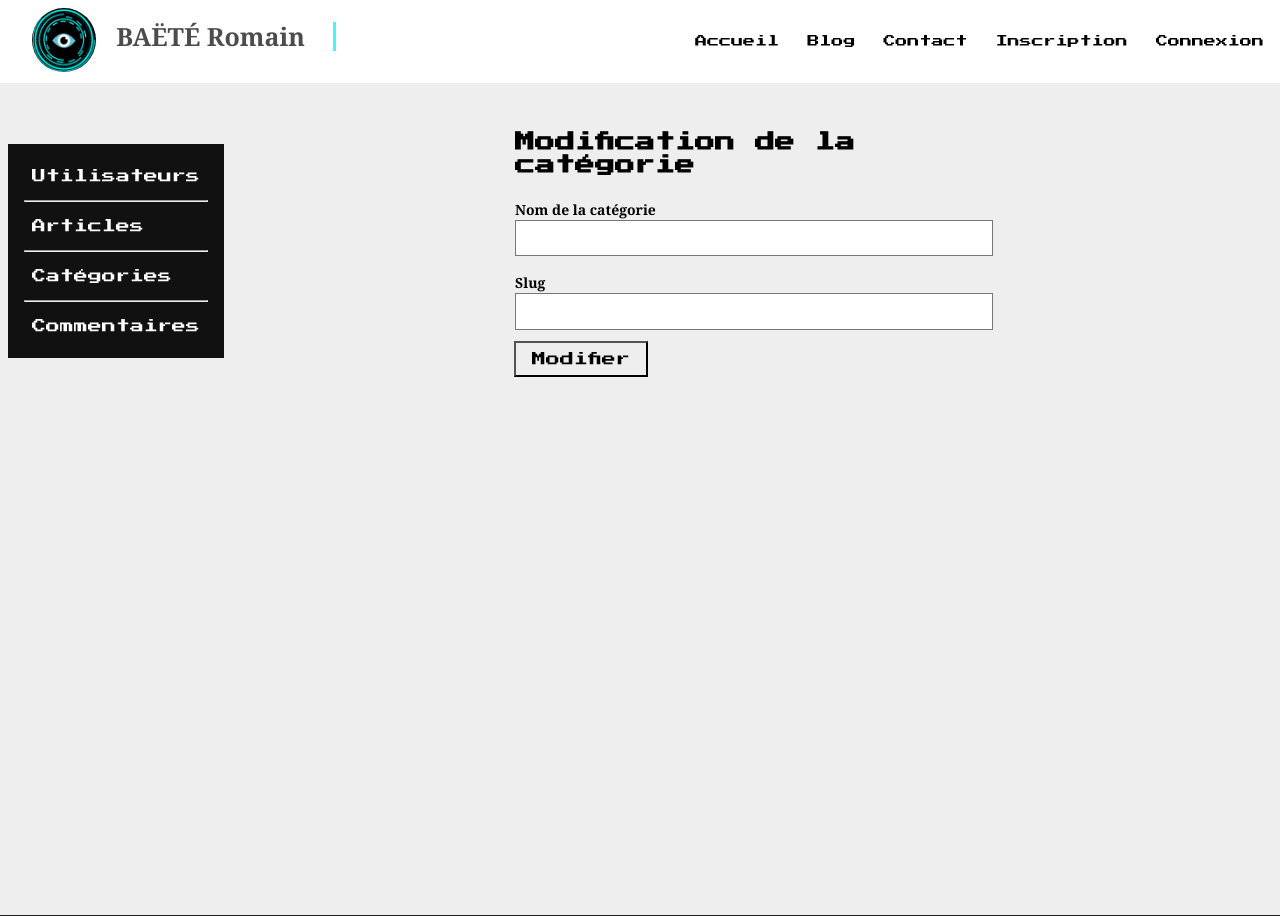
After one commit to baeteromain/blog_php, a PHP site: template templates/admin/admin_categories/update_category.twig in a window 1280 px wide. The commit adds this page. Shown: the top 916 px of the page. Run offline with PHP 8.4, Linux system fonts and the light colour scheme; the template is opened without the code that fills it, so the values that code supplies are empty; a stand-in replaces the project's code that opens the database connection; some libraries are stand-ins or nearby versions; grey boxes are pictures that could not be loaded.

Commit message:
💄 Add view to update catégory #14

```diff
--- /dev/null
+++ b/templates/admin/admin_categories/update_category.twig
@@ -0,0 +1,56 @@
+{% extends 'layouts/default.twig' %}
+
+{% block title %}
+    <title>Liste des catégories</title>
+{% endblock %}
+
+{% block content %}
+
+<main class="mw8 pa3 center flex flex-column min-vh-100 main_admin pr4">
+    <div class="nes dt center ml2-l mt6-l sidenav fixed-l z-1 top-1 left-0 overflow-x-hidden pa3 bg-near-black f6 no-underline  ">
+        <a class="db-l pa2 link white hover-blue " href="/admin/users">Utilisateurs</a>
+        <hr class="bt-1-l dn-m mv2">
+        <a class="db-l pa2 link white hover-blue" href="/admin/posts">Articles</a>
+        <hr class="bt-1-l dn-m mv2">
+        <a class="db-l pa2 link white hover-blue" href="/admin/categories">Catégories</a>
+        <hr class="bt-1-l dn-m mv2">
+        <a class="db-l pa2 link white hover-blue" href="/admin/comments">Commentaires</a>
+    </div>
+    <section>
+        <form class="measure center mv4" method="get" action="/admin/categories/update" >
+        <fieldset id="sign_up" class="ba b--transparent ph0 mh0">
+            <legend class="f4 fw6 ph0 mh0 nes">Modification de la catégorie</legend>
+            <div class="mt3">
+                <input class="b pa2 input-reset ba bg-white hover-bg-black hover-white w-100" type="hidden"
+                    name="id" id="id" value="{{ category.id|e }}">
+            </div>
+            <div class="mt3">
+                <label class="db fw6  lh-copy f6" for="pseudo">Nom de la catégorie</label>
+                <input class="pa2 input-reset ba bg-white hover-bg-black hover-white w-100" type="text"
+                    name="name" id="name" value="{{ category ? category.name|e : '' }}">
+            </div>
+            {% if errors.name %}
+                <div class="red pt1 i">{{ errors.name }}</div>
+            {% endif %}
+            <div class="mt3">
+                <label class="db fw6 lh-copy f6" for="email-address">Slug</label>
+                <input class="pa2 input-reset ba bg-white hover-bg-black hover-white w-100" type="text"
+                    name="slug" id="slug" value="{{ category ? category.slug|e : '' }}">
+            </div>
+            {% if errors.slug %}
+                <div class="red pt1 i">{{ errors.slug }}</div>
+            {% endif %}
+            {% if errors.form_failed_update_category %}
+                <div class="red pt1 i">{{ form_failed_update_category }}</div>
+            {% endif %}
+        </fieldset>
+        <div class="">
+            <input
+                class="ph3 pv2 input-reset b--black bg-transparent pointer f6 dib no-underline black bg-animate hover-bg-black hover-white nes"
+                type="submit" value="Modifier" name"submit">
+        </div>
+        </form>
+    </section>
+</main>
+
+{% endblock %}
--- a/templates/admin/admin_users/reset.twig
+++ b/templates/admin/admin_users/reset.twig
@@ -20,7 +20,7 @@
     <div class="flex-auto center">
         <form class="measure center" method="get" action="/admin/users/reset" >
         <fieldset id="update" class="ba b--transparent ph0 mh0">
-        <div class="mt3">
+            <div class="mt3">
                 <input class="b pa2 input-reset ba bg-white hover-bg-black hover-white w-100" type="hidden"
                     name="id" id="id" value="{{ user.id|e }}">
             </div>
```
Also changed, not shown: templates/admin/admin_categories/index.twig (+8 -3 lines).
